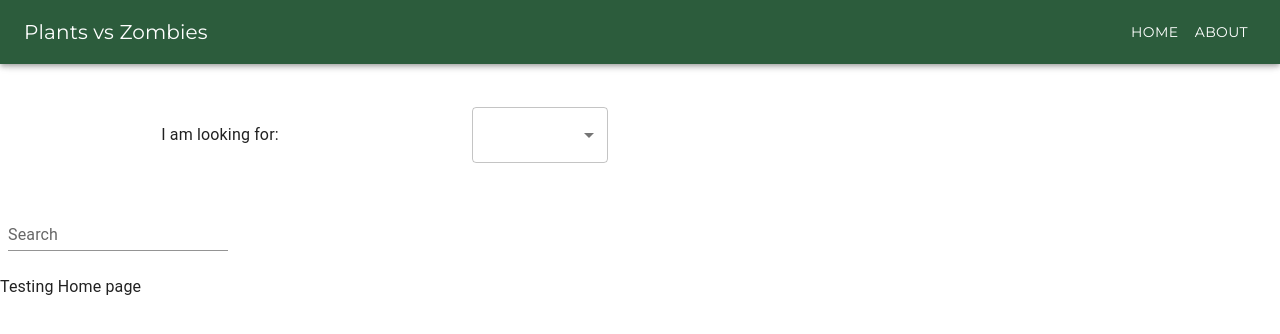
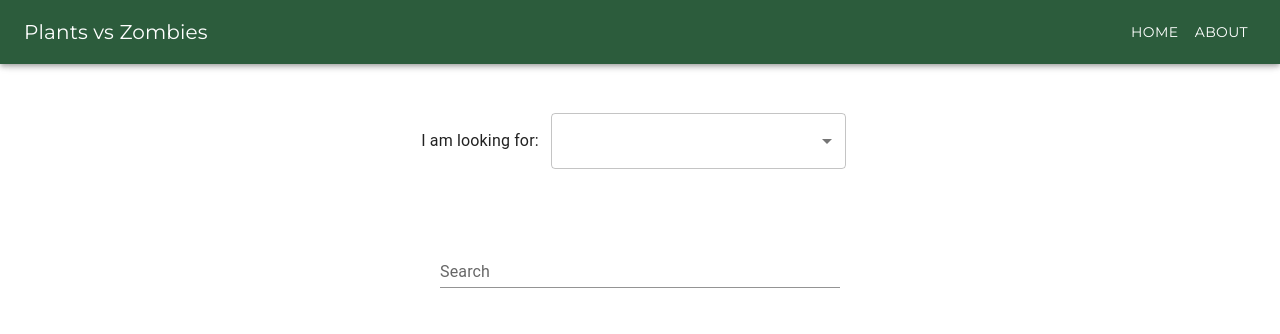
Before and after one commit to DrigoDiaz/pvz-shenanigans, a React (Vite) app in the folder site/: page / in a window 1280 px wide. Shown: the top 334 px of the page. Built offline with nearby package versions, Linux system fonts and the light colour scheme.

Commit message:
I think I got the format down for some of the components within the homepage, specifically the side selection and search bar.

```diff
--- a/site/src/App.tsx
+++ b/site/src/App.tsx
@@ -1,22 +1,13 @@
 import { BrowserRouter as Router, Route, Routes } from 'react-router-dom';
 import Navbar from './components/Navbar';
-import UserSelect from './components/Select';
-import SearchBar from './components/Searchbar';
 import Home from './pages/Home';
 import About from './pages/About';
-import { Box } from '@mui/material';
 
 
 function App() {
   return (
     <Router>
       <Navbar></Navbar>
-      <Box sx={{ display: 'flex', justifyContent: 'center', alignItems: 'center', minWidth: '50vw'}}>
-        <p style={ {margin: 'auto'}}>I am looking for: </p>
-        <UserSelect></UserSelect>
-      </Box>
-
-      <SearchBar></SearchBar>
       <Routes>
         <Route path="/" element={<Home />} />
         <Route path="/about" element={<About />} />
--- a/site/src/components/Searchbar.tsx
+++ b/site/src/components/Searchbar.tsx
@@ -5,7 +5,7 @@
   return (
     <Box
       component="form"
-      sx={{ '& > :not(style)': { m: 1, width: '200' } }}
+      sx={{ '& > :not(style)': { m: 1, width: '50vh' } }}
       noValidate
       autoComplete="off"
     >
--- a/site/src/components/Select.tsx
+++ b/site/src/components/Select.tsx
@@ -13,7 +13,7 @@
   };
 
   return (
-    <Box sx={{ display: 'inline-flex', minWidth: 200, padding: '5%'}}>
+    <Box sx={{ display: 'inline-flex', minWidth: '25vw', padding: '1%'}}>
       <FormControl fullWidth>
         <InputLabel id="Label-Selector" defaultValue={'Plants'}></InputLabel>
         <Select
--- a/site/src/pages/Home.tsx
+++ b/site/src/pages/Home.tsx
@@ -1,7 +1,18 @@
+import UserSelect from "../components/Select";
+import SearchBar from "../components/Searchbar";
+import { Box } from "@mui/material";
+
 export default function Home() {
     return (
         <>
-        <p>Testing Home page</p>
+        <Box sx={{ display: 'flex', justifyContent: 'center', alignItems: 'center', minWidth: '100vw', padding: '2%'}}>
+            <p>I am looking for: </p>
+            <UserSelect></UserSelect>
+        </Box>
+
+        <Box sx={{ display: 'flex', justifyContent: 'center', alignItems: 'center', minWidth: '100vw', padding: '2%'}}>
+            <SearchBar></SearchBar>
+        </Box>
         </>
     )
 }
```
